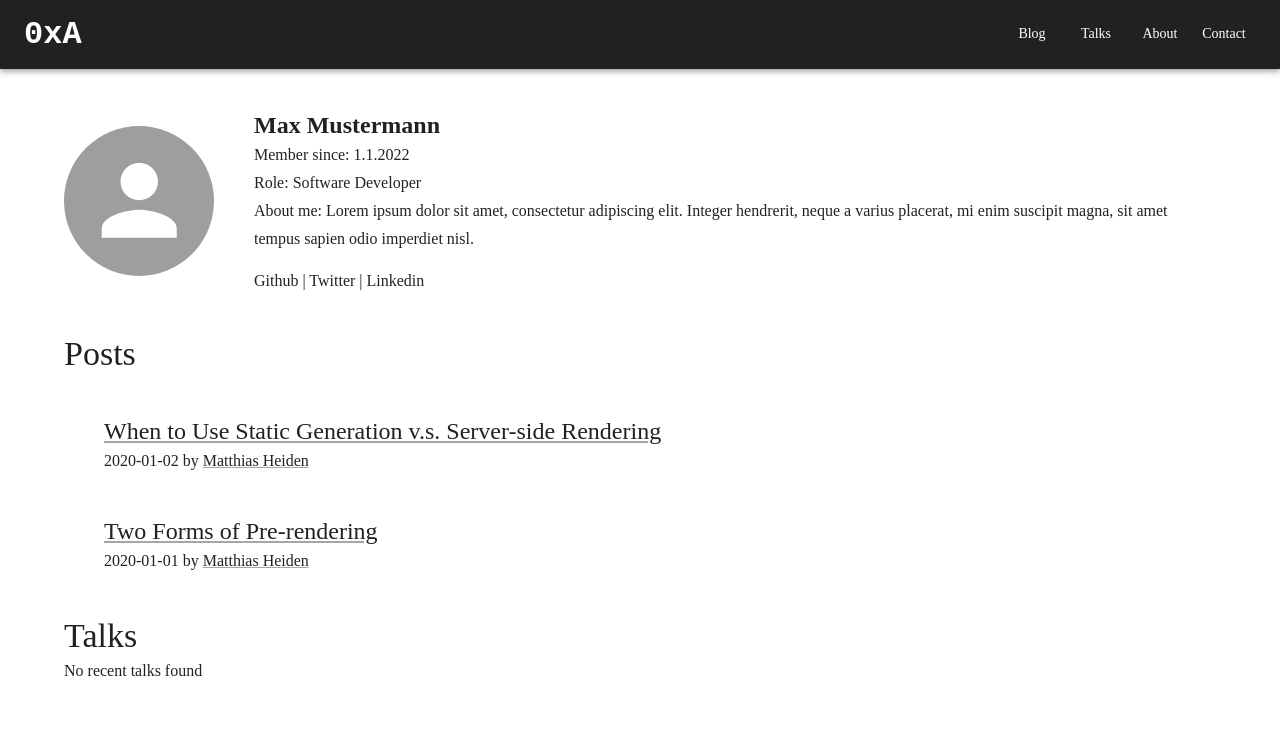
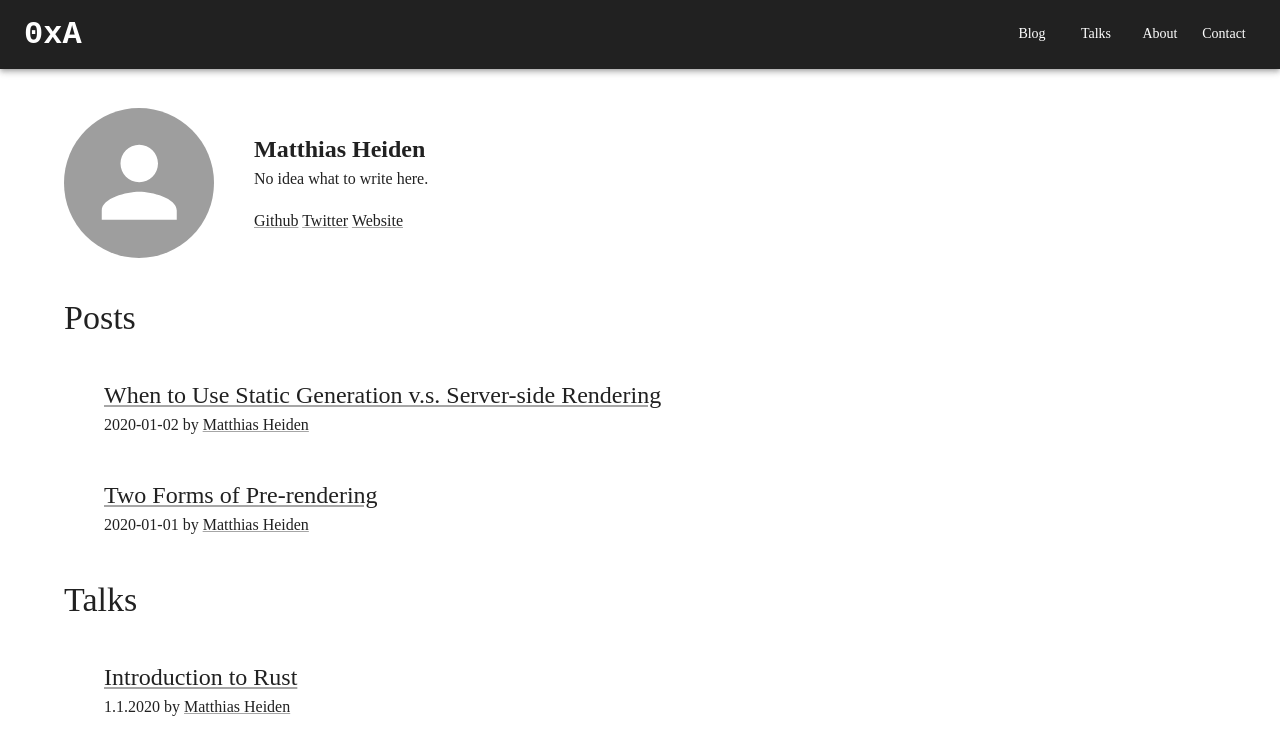
Before and after one commit to 0xa-at/website, a Next.js app: page /author/not-matthias in a window 1280 px wide. Shown: the top 754 px of the page. Built offline with nearby package versions, Linux system fonts and the light colour scheme.

Commit message:
feat: impl author page
- Add social links
- Fixed bug where author was resolved twice
- Added more links

```diff
--- a/_content/authors/not-matthias.md
+++ b/_content/authors/not-matthias.md
@@ -4,5 +4,6 @@ name: Matthias Heiden
 image: todo
 description: No idea what to write here.
 github: https://github.com/not-matthias
+website: https://not-matthias.github.io
 twitter: https://twitter.com/not_matthias
 ---
--- a/_content/posts/pre-rendering.md
+++ b/_content/posts/pre-rendering.md
@@ -1,7 +1,7 @@
 ---
 title: "Two Forms of Pre-rendering"
 date: "2020-01-01"
-author: "not-matthias"
+author: not-matthias
 ---
 
 Next.js has two forms of pre-rendering: **Static Generation** and **Server-side Rendering**. The difference is in **when** it generates the HTML for a page.
--- a/_content/posts/ssg-ssr.md
+++ b/_content/posts/ssg-ssr.md
@@ -1,7 +1,7 @@
 ---
 title: "When to Use Static Generation v.s. Server-side Rendering"
 date: "2020-01-02"
-author: "not-matthias"
+author: not-matthias
 ---
 
 We recommend using **Static Generation** (with and without data) whenever possible because your page can be built once and served by CDN, which makes it much faster than having a server render the page on every request.
--- a/components/AuthorDetails.tsx
+++ b/components/AuthorDetails.tsx
@@ -1,13 +1,16 @@
 import { Typography } from "@mui/material";
 import { Box } from "@mui/system";
+import { AuthorType } from "../utils/types";
 
-export default function AuthorDetails() {
+type Props = {
+    author: AuthorType
+}
+
+export default function AuthorDetails({ author }: Props) {
     return (
         <Box>
-            <Typography variant="h5" fontWeight={'bold'}>Max Mustermann</Typography>
-            <Typography variant="subtitle1">Member since: 1.1.2022</Typography>
-            <Typography variant="subtitle1">Role: Software Developer</Typography>
-            <Typography variant="subtitle1">About me: Lorem ipsum dolor sit amet, consectetur adipiscing elit. Integer hendrerit, neque a varius placerat, mi enim suscipit magna, sit amet tempus sapien odio imperdiet nisl.</Typography>
+            <Typography variant="h5" fontWeight={'bold'}>{author.name}</Typography>
+            <Typography variant="subtitle1">{author.description}</Typography>
         </Box>
     )
 }
--- a/components/AuthorSocials.tsx
+++ b/components/AuthorSocials.tsx
@@ -1,9 +1,31 @@
-import { Box } from "@mui/material";
+import { Box, Link } from "@mui/material";
+import { AuthorType } from "../utils/types";
 
-export default function AuthorSocials() {
+export default function AuthorSocials({ author }: { author: AuthorType }) {
+    const socials = [
+        {
+            name: 'Github',
+            link: author.github
+        },
+        {
+            name: 'Twitter',
+            link: author.twitter
+        },
+        {
+            name: 'Website',
+            link: author.website
+        },
+        {
+            name: 'Linkedin',
+            link: author.linkedin
+        },
+    ].filter(s => s.link);
+
     return (
         <Box>
-            Github | Twitter | Linkedin
+            {socials.map(s =>
+                <span key={s.link}><Link href={s.link}>{s.name}</Link> </span>
+            )}
         </Box>
     )
 }
--- /dev/null
+++ b/pages/author/[id].tsx
@@ -0,0 +1,91 @@
+import { Avatar, Box, Divider, Typography } from "@mui/material";
+import { grey } from "@mui/material/colors";
+import { Stack } from "@mui/system";
+import AuthorDetails from "../../components/AuthorDetails";
+import AuthorSocials from "../../components/AuthorSocials";
+import PostPreview from "../../components/PostPreview";
+import PostType, { AuthorType, TalkType } from "../../utils/types";
+import { getAllAuthors, getAuthorById, getPostsByAuthor, getTalksBySpeaker } from "../../utils/api";
+import TalkPreview from "../../components/TalkPreview";
+
+type Props = {
+    author: AuthorType,
+    posts: PostType[],
+    talks: TalkType[]
+}
+
+export default function AuthorPage({ author, posts, talks }: Props) {
+    console.log()
+    return (
+        <Box >
+            <Box pb={3} pt={3} sx={{ display: 'flex', flexDirection: 'row' }}>
+                <Box sx={{ display: 'flex', flexDirection: 'column', justifyContent: 'space-around' }}>
+                    <Avatar sx={{ bgcolor: grey[500], width: 150, height: 150 }} />
+                </Box>
+
+                <Stack direction="column" spacing={2} p={5}>
+                    <AuthorDetails author={author} />
+                    <AuthorSocials author={author} />
+                </Stack>
+            </Box >
+
+            {/* Recent posts */}
+            {
+                posts.length > 0 &&
+                <span>
+                    <Typography variant="h4">Posts</Typography>
+                    {posts.map(post => (
+                        <PostPreview key={post.id} post={post} />
+                    ))}
+                </span>
+            }
+
+            {/* Recent talks */}
+            {
+                talks.length > 0 &&
+                <span>
+                    <Typography variant="h4">Talks</Typography>
+                    {talks.map(talk => (
+                        <TalkPreview key={talk.id} talk={talk} />
+                    ))}
+                </span>
+            }
+
+
+        </Box >
+    )
+}
+
+type Params = {
+    params: {
+        id: string
+    }
+}
+
+export async function getStaticProps({ params }: Params) {
+    const author = getAuthorById(params.id)
+    const posts = getPostsByAuthor(params.id);
+    const talks = getTalksBySpeaker(params.id);
+
+    return {
+        props: {
+            author,
+            posts,
+            talks
+        },
+    }
+}
+
+export async function getStaticPaths() {
+    const authors = getAllAuthors();
+    return {
+        paths: authors.map((author) => {
+            return {
+                params: {
+                    id: author.id,
+                },
+            }
+        }),
+        fallback: false,
+    }
+}
--- a/pages/author/[name].tsx
+++ /dev/null
@@ -1,76 +0,0 @@
-import { Avatar, Box, Divider, Typography } from "@mui/material";
-import { grey } from "@mui/material/colors";
-import { Stack } from "@mui/system";
-import AuthorDetails from "../../components/AuthorDetails";
-import AuthorSocials from "../../components/AuthorSocials";
-import PostPreview from "../../components/PostPreview";
-import PostType from "../../utils/types";
-import { getAllAuthors, getPostsByAuthor } from "../../utils/api";
-
-type Props = {
-    posts: PostType[]
-}
-
-export default function AuthorPage({ posts }: Props) {
-    return (
-        <Box >
-            <Box sx={{ display: 'flex', flexDirection: 'row' }}>
-                <Box sx={{ display: 'flex', flexDirection: 'column', justifyContent: 'space-around' }}>
-                    <Avatar sx={{ bgcolor: grey[500], width: 150, height: 150 }} />
-                </Box>
-
-                <Stack direction="column" spacing={2} p={5}>
-                    <AuthorDetails />
-                    <AuthorSocials />
-                </Stack>
-            </Box >
-
-            {/* Recent posts */}
-            <Typography variant="h4">Posts</Typography>
-            {posts.map(post => (
-                <PostPreview key={post.slug} post={post} />
-            ))}
-
-            {/* Recent talks */}
-            <Typography variant="h4">Talks</Typography>
-            <Typography variant="subtitle1">No recent talks found</Typography>
-        </Box >
-    )
-}
-
-type Params = {
-    params: {
-        name: string
-    }
-}
-
-export async function getStaticProps({ params }: Params) {
-    const posts = getPostsByAuthor(params.name, [
-        'title',
-        'date',
-        'slug',
-        'author',
-        'content',
-    ])
-
-    return {
-        props: {
-            posts
-        },
-    }
-}
-
-export async function getStaticPaths() {
-    const authors = getAllAuthors();
-    console.log(authors);
-    return {
-        paths: authors.map((author) => {
-            return {
-                params: {
-                    name: author.id,
-                },
-            }
-        }),
-        fallback: false,
-    }
-}
--- a/utils/api.ts
+++ b/utils/api.ts
@@ -35,6 +35,10 @@ export function getAllPosts(): PostType[] {
 // Talks
 //
 
+export function getTalksBySpeaker(speaker: string) {
+    return getAllTalks().filter(item => (item.speaker as AuthorType).id === speaker);
+}
+
 export function getTalkById(id: string): TalkType | undefined {
     return getAllTalks().find(t => t.id === id);
 }
@@ -65,15 +69,19 @@ export function getContentById<T>(folder: string, id: string): [T, string] {
 
     data['id'] = fileName;
 
-    // Replace author id with author object
+    console.log("current_dir: ", process.cwd())
+
+    // Replace authorId/speakerId with author object.
+    // Note: The object seems to be cached somewhere. Once we set the author field, we can't do it again.
+    //       We can check if we already resolved the author by checking for the id vairable.
+    //
     const authorId = data['author'];
-    if (authorId) {
+    const speakerId = data['speaker'];
+
+    if (authorId && !authorId?.id) {
         data['author'] = getAuthorById(authorId);
     }
-
-    // Same for speaker
-    const speakerId = data['speaker'];
-    if (speakerId) {
+    if (speakerId && !speakerId?.id) {
         data['speaker'] = getAuthorById(speakerId);
     }
 
--- a/utils/types.ts
+++ b/utils/types.ts
@@ -5,12 +5,14 @@ export type AuthorType = {
   description: string
   github?: string
   twitter?: string
+  website?: string
+  linkedin?: string
 }
 
 export type TalkType = {
   id: string
   title: string
-  date: string
+  date: Date
   speaker: string | AuthorType
   youtube: string
   description: string
@@ -21,7 +23,7 @@ export type TalkType = {
 export type PostType = {
   id: string
   title: string
-  date: string
+  date: Date
   author: string | AuthorType
   content: string
 }
```
